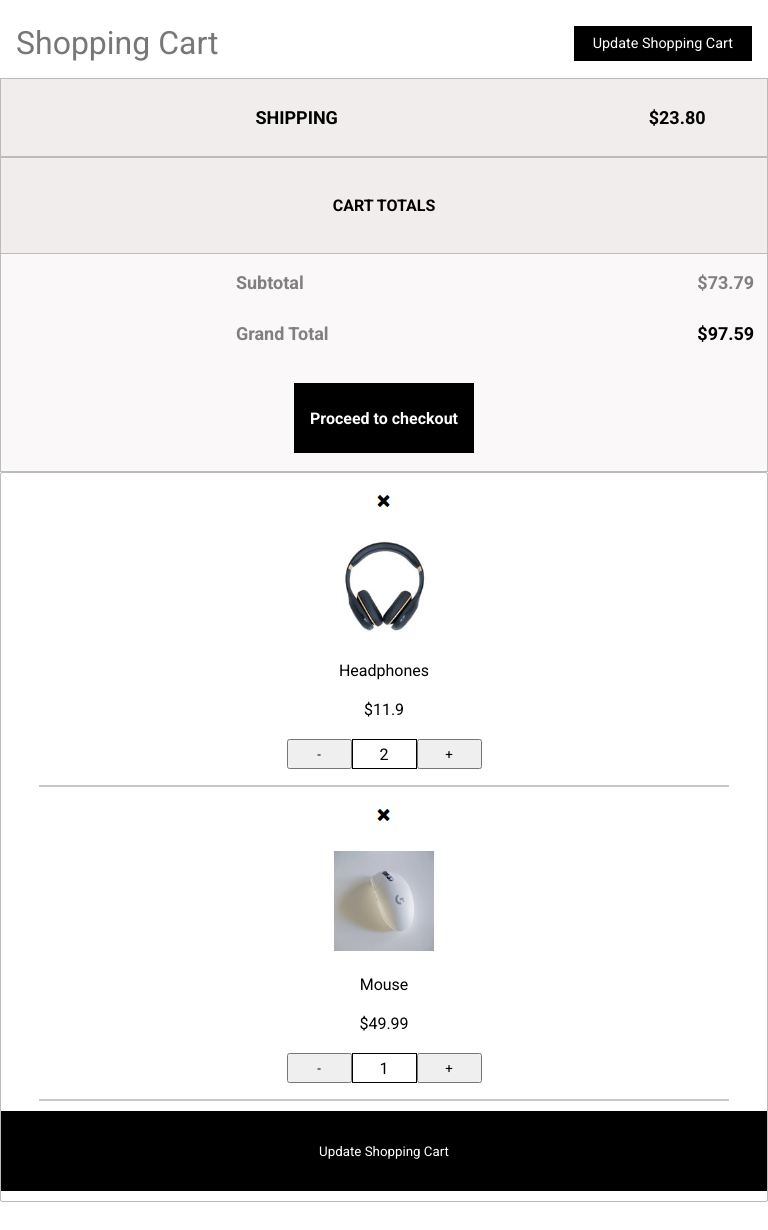
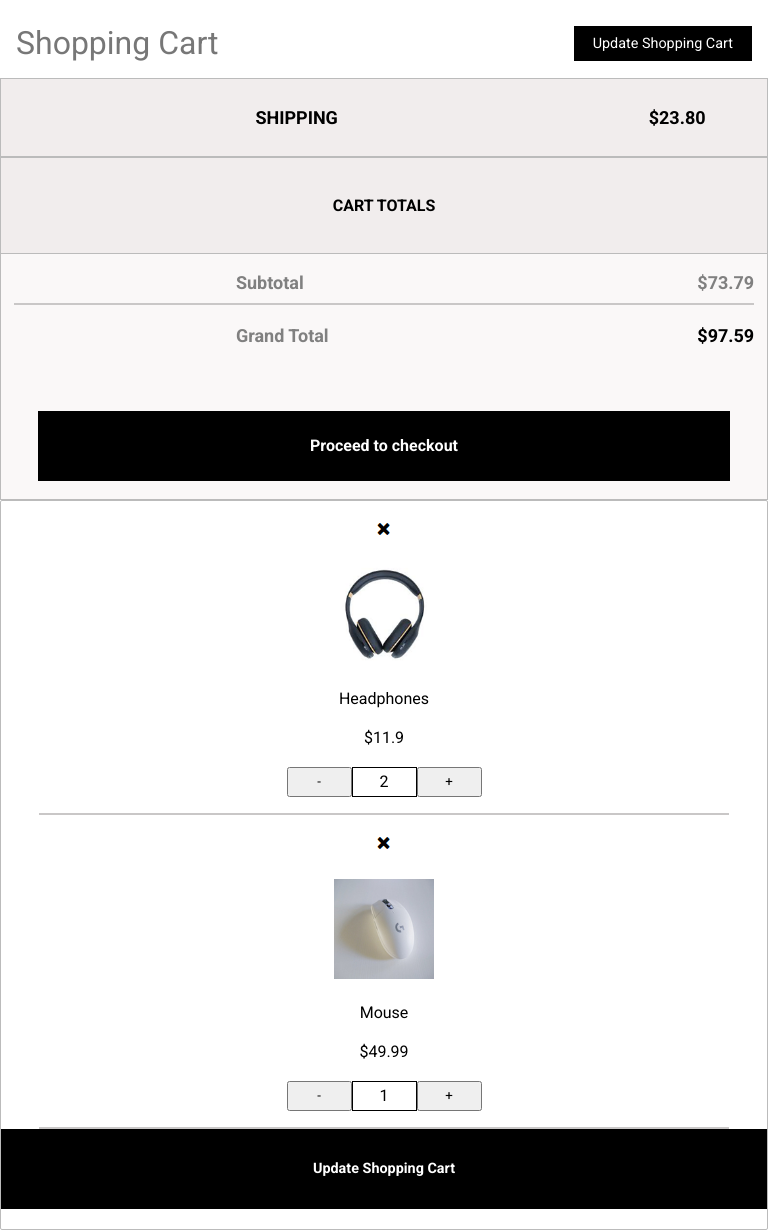
Before and after one commit to MarcinBalejko/react-shopping-cart, a React (Create React App) app: page / in a window 768 px wide. Before the commit the page ends 1202 px from the top, so only its background shows below. Built offline with nearby package versions, Linux system fonts and the light colour scheme.

Commit message:
:recycle::art: Updated styles

```diff
--- a/src/components/CartFooter.js
+++ b/src/components/CartFooter.js
@@ -7,7 +7,7 @@ const CartFooter = ({ updateSubtotal }) => {
       <hr></hr>
       <div className="cart-container__cart-footer">
         <button
-          className="update-cart-btn btn"
+          className="update-cart-lower__btn btn"
           onClick={() => updateSubtotal()}
         >
           Update Shopping Cart
--- a/src/components/Header.js
+++ b/src/components/Header.js
@@ -4,8 +4,8 @@ import { Link } from "react-router-dom";
 
 const Header = ({ disableHeaderBtn }) => {
   return (
-    <header>
-      <div className="header-items">
+    <header className="header">
+      <div className="header__items">
         <div className="header__brand">Shopping Cart</div>
 
         <Link to={"/checkout"}>
--- a/src/components/ShippingScreen.js
+++ b/src/components/ShippingScreen.js
@@ -15,19 +15,19 @@ const ShippingScreen = ({ shippingPrice, subtotal, grandtotal }) => {
             <p>CART TOTALS</p>
           </div>
           <div className="totals-wrapper">
-            <div className="subtotal-display">
+            <div className="subtotal__display">
               <span>Subtotal</span>
-              <span className="subtotal-price">${subtotal.toFixed(2)}</span>
+              <span className="subtotal__price">${subtotal.toFixed(2)}</span>
             </div>
-            <div className="grand-total-display">
+            <div className="grand-total__display">
               <span>Grand Total</span>
-              <span className="grand-total-price">
+              <span className="grand-total__price">
                 ${grandtotal.toFixed(2)}
               </span>
             </div>
             <div className="ship-checkout">
               <Link to={"/checkout"}>
-                <button className="ship-checkout-btn btn">
+                <button className="ship-checkout__btn btn">
                   Proceed to checkout
                 </button>
               </Link>
--- a/src/sass/_cart-footer.scss
+++ b/src/sass/_cart-footer.scss
@@ -1,3 +1,23 @@
+.cart-container__cart-footer {
+  flex: 2;
+  display: flex;
+  align-items: flex-start;
+  justify-content: flex-end;
+  min-height: 100px;
+}
+
+.update-cart-lower__btn {
+  min-height: 50px;
+  font-size: 0.9rem;
+  font-weight: 700;
+  padding: 10px 20px;
+  color: #fff;
+  background-color: #000;
+  @include btn-common;
+  margin-top: 2%;
+  margin-right: 8%;
+}
+
 @media (max-width: 880px) {
   .cart-container__cart-footer {
     flex: 2;
@@ -5,10 +25,16 @@
     padding: 0;
   }
 
-  .update-cart-btn {
-    width: 100%;
+  .update-cart-lower__btn {
+    width: 100vw;
     height: 80px;
     padding: 20px;
-    margin: 0px auto 0px auto;
+    margin: 0px 0px;
+    margin-right: 0;
+    padding: 10px 20px;
+    color: #fff;
+    background-color: #000;
+    font-weight: 700;
+    @include btn-common;
   }
 }
--- a/src/sass/_cart.scss
+++ b/src/sass/_cart.scss
@@ -4,6 +4,24 @@
   height: auto;
   margin: 0 3rem;
   display: flex;
+
+  &__prod-screen {
+    width: 100%;
+    min-height: 60vh;
+    border: 1px solid #bbb;
+    border-radius: 2px;
+    flex: 8;
+    display: flex;
+    flex-direction: column;
+  }
+
+  &__cart-footer {
+    flex: 2;
+    display: flex;
+    align-items: flex-start;
+    justify-content: flex-end;
+    min-height: 100px;
+  }
 }
 
 .btn {
@@ -31,45 +49,36 @@
   @include centralize-space;
   font-weight: 700;
   color: rgb(95, 93, 93);
-  margin: 5% 10% 2% 45%;
+  margin-left: 45%;
+  margin-right: 10%;
+
+  margin-top: 5%;
+  margin-bottom: 2%;
 }
 
 hr {
   height: 2px;
   border: none;
-  background-color: $smoke-color;
+  background-color: rgb(201, 199, 199);
   width: 90%;
   margin: auto;
-}
-
-.cart-container__prod-screen {
-  width: 100%;
-  min-height: 60vh;
-  border: 1px solid #bbb;
-  border-radius: 2px;
-  flex: 8;
-  display: flex;
-  flex-direction: column;
-}
-
-.cart-container__cart-footer {
-  flex: 2;
-  display: flex;
-  align-items: flex-start;
-  justify-content: flex-end;
-  min-height: 100px;
 }
 
 .update-cart-btn {
   padding: 10px 20px;
   color: #fff;
   background-color: #000;
-  @include btn-common;
+  outline: none;
+  border: none;
   margin-top: 2%;
   margin-right: 8%;
 }
 
+/* MEDIA QUERIES */
+
 @media (max-width: 880px) {
+  /* CART CONTAINER */
+
   .cart-container {
     height: auto;
     margin: 0;
--- a/src/sass/_shipping-screen.scss
+++ b/src/sass/_shipping-screen.scss
@@ -1,13 +1,19 @@
 /* SHIPPING SCREEN */
 
-.cart-container__ship-screen {
+.cart-container {
+  &__ship-screen {
     flex: 4;
   }
 
-.cart-container__ship-content {
+  &__ship-content {
     max-width: 90%;
     margin: auto;
     height: 70%;
+  }
+
+  &__ship-content {
+    height: 500px;
+  }
 }
 
 .shipping-container {
@@ -44,26 +50,30 @@
   background: rgb(250, 248, 248);
 }
 
-.subtotal-display {
+.subtotal {
+  &__display {
     margin: 10px 0 20px 0;
     padding-bottom: 10px;
     @include centralize-space;
     color: grey;
     font-weight: 700;
-  border-bottom: 2px solid var(--smoke-color);
+    border-bottom: 2px solid $smoke-color;
+  }
 }
 
-.grand-total-price {
+.grand-total {
+  &__price {
     font-size: 1.2rem;
     color: black;
   }
 
-.grand-total-display {
+  &__display {
     margin: 20px 0 20px 0;
     padding-bottom: 10px;
     @include centralize-space;
     color: grey;
     font-weight: 700;
+  }
 }
 
 .ship-checkout {
@@ -72,9 +82,8 @@
   justify-content: center;
   color: grey;
   font-weight: 700;
-}
 
-.ship-checkout-btn {
+  &__btn {
     margin-top: 5%;
     width: 400px;
     height: 70px;
@@ -85,6 +94,9 @@
     font-weight: 700;
     font-size: 1rem;
   }
+}
+
+/* MEDIA QUERIES */
 
 @media (max-width: 881px) and (min-width: 641px) {
   .shipping-container div:first-child {
@@ -95,28 +107,25 @@
     @include total-style;
   }
 
-  .subtotal-display span:first-child {
+  .subtotal__display span:first-child {
     @include total-style;
   }
 
-  .subtotal-display span:last-child {
+  .subtotal__display span:last-child {
     @include total-style;
   }
 
-  .grand-total-display span:first-child {
+  .grand-total__display span:first-child {
     @include total-style;
   }
 
-  .grand-total-display span:last-child {
+  .grand-total__display span:last-child {
     @include total-style;
   }
 }
 
 @media (max-width: 880px) {
-  body {
-    height: auto;
-    width: auto;
-  }
+  /* SHIPPING SCREEN */
 
   .cart-container__ship-screen {
     flex: 4;
@@ -154,11 +163,11 @@
 
   .ship-checkout {
     margin-bottom: 10px;
-    @include centralize;
   }
 
-  .ship-checkout-btn {
-    width: 100%;
+  .ship-checkout__btn {
+    width: 90vw;
     height: 70px;
+    color: #fff;
   }
 }
--- a/src/sass/main.css
+++ b/src/sass/main.css
@@ -1,4 +1,33 @@
 @import url("https://fonts.googleapis.com/css2?family=Roboto:wght@400;700&display=swap");
+.cart-container__cart-footer {
+  -webkit-box-flex: 2;
+      -ms-flex: 2;
+          flex: 2;
+  display: -webkit-box;
+  display: -ms-flexbox;
+  display: flex;
+  -webkit-box-align: start;
+      -ms-flex-align: start;
+          align-items: flex-start;
+  -webkit-box-pack: end;
+      -ms-flex-pack: end;
+          justify-content: flex-end;
+  min-height: 100px;
+}
+
+.update-cart-lower__btn {
+  min-height: 50px;
+  font-size: 0.9rem;
+  font-weight: 700;
+  padding: 10px 20px;
+  color: #fff;
+  background-color: #000;
+  outline: none;
+  border: none;
+  margin-top: 2%;
+  margin-right: 8%;
+}
+
 @media (max-width: 880px) {
   .cart-container__cart-footer {
     -webkit-box-flex: 2;
@@ -15,11 +44,18 @@
             align-items: center;
     padding: 0;
   }
-  .update-cart-btn {
-    width: 100%;
+  .update-cart-lower__btn {
+    width: 100vw;
     height: 80px;
     padding: 20px;
-    margin: 0px auto 0px auto;
+    margin: 0px 0px;
+    margin-right: 0;
+    padding: 10px 20px;
+    color: #fff;
+    background-color: #000;
+    font-weight: 700;
+    outline: none;
+    border: none;
   }
 }
 
@@ -30,49 +66,6 @@
   display: -webkit-box;
   display: -ms-flexbox;
   display: flex;
-}
-
-.btn {
-  -webkit-transition: all 0.2s linear;
-  transition: all 0.2s linear;
-}
-
-.btn:hover {
-  opacity: 0.7;
-}
-
-.btn:active {
-  -webkit-transform: scale(0.8);
-          transform: scale(0.8);
-}
-
-.btn:disabled {
-  background-color: #777;
-  color: #fff;
-}
-
-.btn:disabled:hover {
-  opacity: 1;
-}
-
-.prod-screen__header {
-  display: -webkit-box;
-  display: -ms-flexbox;
-  display: flex;
-  -webkit-box-pack: justify;
-      -ms-flex-pack: justify;
-          justify-content: space-between;
-  font-weight: 700;
-  color: #5f5d5d;
-  margin: 5% 10% 2% 45%;
-}
-
-hr {
-  height: 2px;
-  border: none;
-  background-color: #c9c7c7;
-  width: 90%;
-  margin: auto;
 }
 
 .cart-container__prod-screen {
@@ -108,6 +101,52 @@ hr {
   min-height: 100px;
 }
 
+.btn {
+  -webkit-transition: all 0.2s linear;
+  transition: all 0.2s linear;
+}
+
+.btn:hover {
+  opacity: 0.7;
+}
+
+.btn:active {
+  -webkit-transform: scale(0.8);
+          transform: scale(0.8);
+}
+
+.btn:disabled {
+  background-color: #777;
+  color: #fff;
+}
+
+.btn:disabled:hover {
+  opacity: 1;
+}
+
+.prod-screen__header {
+  display: -webkit-box;
+  display: -ms-flexbox;
+  display: flex;
+  -webkit-box-pack: justify;
+      -ms-flex-pack: justify;
+          justify-content: space-between;
+  font-weight: 700;
+  color: #5f5d5d;
+  margin-left: 45%;
+  margin-right: 10%;
+  margin-top: 5%;
+  margin-bottom: 2%;
+}
+
+hr {
+  height: 2px;
+  border: none;
+  background-color: #c9c7c7;
+  width: 90%;
+  margin: auto;
+}
+
 .update-cart-btn {
   padding: 10px 20px;
   color: #fff;
@@ -118,7 +157,9 @@ hr {
   margin-right: 8%;
 }
 
+/* MEDIA QUERIES */
 @media (max-width: 880px) {
+  /* CART CONTAINER */
   .cart-container {
     height: auto;
     margin: 0;
@@ -147,8 +188,18 @@ hr {
   }
 }
 
-header {
+/* HEADER */
+.header {
   margin: 3.5rem 3rem 1rem 3rem;
+}
+
+.header__items {
+  display: -webkit-box;
+  display: -ms-flexbox;
+  display: flex;
+  -webkit-box-pack: justify;
+      -ms-flex-pack: justify;
+          justify-content: space-between;
 }
 
 .header__brand {
@@ -170,17 +221,10 @@ header {
   display: none;
 }
 
-.header-items {
-  display: -webkit-box;
-  display: -ms-flexbox;
-  display: flex;
-  -webkit-box-pack: justify;
-      -ms-flex-pack: justify;
-          justify-content: space-between;
-}
-
+/* MEDIA QUERIES */
 @media (max-width: 880px) {
-  header {
+  /* HEADER */
+  .header {
     margin: 1.5rem 1rem 1rem 1rem;
   }
   .header__brand {
@@ -198,7 +242,7 @@ header {
     border: none;
     display: inline;
   }
-  .header-items {
+  .header__items {
     display: -webkit-box;
     display: -ms-flexbox;
     display: flex;
@@ -212,6 +256,21 @@ header {
 }
 
 /* Messages */
+.message {
+  border: 1px solid black;
+  height: 150px;
+  -webkit-box-orient: vertical;
+  -webkit-box-direction: normal;
+      -ms-flex-direction: column;
+          flex-direction: column;
+  display: -webkit-box;
+  display: -ms-flexbox;
+  display: flex;
+  -webkit-box-pack: justify;
+      -ms-flex-pack: justify;
+          justify-content: space-between;
+}
+
 .message__go-back-btn {
   margin-top: 5%;
   width: 400px;
@@ -242,21 +301,6 @@ header {
           flex-direction: column;
   gap: 10%;
   padding: 20px 0 0 0;
-}
-
-.message {
-  border: 1px solid black;
-  height: 150px;
-  -webkit-box-orient: vertical;
-  -webkit-box-direction: normal;
-      -ms-flex-direction: column;
-          flex-direction: column;
-  display: -webkit-box;
-  display: -ms-flexbox;
-  display: flex;
-  -webkit-box-pack: justify;
-      -ms-flex-pack: justify;
-          justify-content: space-between;
 }
 
 .message > div {
@@ -311,7 +355,7 @@ header {
 }
 
 .product-item__product-qty .btn,
-span.product-qty {
+.product-item span.product-qty {
   height: 30px;
   width: 30px;
 }
@@ -341,7 +385,9 @@ span.product-qty {
   border: 1px solid black;
 }
 
+/* MEDIA QUERIES */
 @media (max-width: 880px) {
+  /* PRODUCT ITEM */
   .product-item {
     display: -webkit-box;
     display: -ms-flexbox;
@@ -395,6 +441,10 @@ span.product-qty {
   height: 70%;
 }
 
+.cart-container__ship-content {
+  height: 500px;
+}
+
 .shipping-container {
   font-weight: 700;
   margin-left: 0;
@@ -440,7 +490,7 @@ span.product-qty {
   background: #faf8f8;
 }
 
-.subtotal-display {
+.subtotal__display {
   margin: 10px 0 20px 0;
   padding-bottom: 10px;
   display: -webkit-box;
@@ -451,15 +501,15 @@ span.product-qty {
           justify-content: space-between;
   color: grey;
   font-weight: 700;
-  border-bottom: 2px solid var(--smoke-color);
+  border-bottom: 2px solid #c9c7c7;
 }
 
-.grand-total-price {
+.grand-total__price {
   font-size: 1.2rem;
   color: black;
 }
 
-.grand-total-display {
+.grand-total__display {
   margin: 20px 0 20px 0;
   padding-bottom: 10px;
   display: -webkit-box;
@@ -484,7 +534,7 @@ span.product-qty {
   font-weight: 700;
 }
 
-.ship-checkout-btn {
+.ship-checkout__btn {
   margin-top: 5%;
   width: 400px;
   height: 70px;
@@ -497,6 +547,7 @@ span.product-qty {
   font-size: 1rem;
 }
 
+/* MEDIA QUERIES */
 @media (max-width: 881px) and (min-width: 641px) {
   .shipping-container div:first-child {
     margin-left: 30%;
@@ -506,174 +557,25 @@ span.product-qty {
     margin-left: 30%;
     font-size: large;
   }
-  .subtotal-display span:first-child {
+  .subtotal__display span:first-child {
     margin-left: 30%;
     font-size: large;
   }
-  .subtotal-display span:last-child {
+  .subtotal__display span:last-child {
     margin-left: 30%;
     font-size: large;
   }
-  .grand-total-display span:first-child {
+  .grand-total__display span:first-child {
     margin-left: 30%;
     font-size: large;
   }
-  .grand-total-display span:last-child {
+  .grand-total__display span:last-child {
     margin-left: 30%;
     font-size: large;
   }
 }
 
 @media (max-width: 880px) {
-  body {
-    height: auto;
-    width: auto;
-  }
-  .cart-container__ship-screen {
-    -webkit-box-flex: 4;
-        -ms-flex: 4;
-            flex: 4;
-    border: none;
-    -webkit-box-ordinal-group: 0;
-        -ms-flex-order: -1;
-            order: -1;
-  }
-  .cart-container__ship-content {
-    max-width: 100%;
-    margin: auto;
-    height: 100%;
-  }
-  .shipping-container {
-    font-weight: 700;
-    margin-left: 0;
-    margin-bottom: 0;
-    overflow: hidden;
-    padding: 5% 8%;
-    width: 100%;
-    height: 40px;
-    display: -webkit-box;
-    display: -ms-flexbox;
-    display: flex;
-    -webkit-box-pack: justify;
-        -ms-flex-pack: justify;
-            justify-content: space-between;
-    -webkit-box-align: center;
-        -ms-flex-align: center;
-            align-items: center;
-  }
-  .cart-totals > div:first-child {
-    display: -webkit-box;
-    display: -ms-flexbox;
-    display: flex;
-    -webkit-box-pack: center;
-        -ms-flex-pack: center;
-            justify-content: center;
-    -webkit-box-align: center;
-        -ms-flex-align: center;
-            align-items: center;
-  }
-  .totals-wrapper {
-    padding: 0.5rem 0.8rem;
-    height: 100%;
-    background: #faf8f8;
-  }
-  .ship-checkout {
-    margin-bottom: 10px;
-    display: -webkit-box;
-    display: -ms-flexbox;
-    display: flex;
-    -webkit-box-pack: center;
-        -ms-flex-pack: center;
-            justify-content: center;
-    -webkit-box-align: center;
-        -ms-flex-align: center;
-            align-items: center;
-  }
-  .ship-checkout-btn {
-    width: 100%;
-    height: 70px;
-  }
-}
-
-* {
-  font-family: "Roboto", sans-serif;
-  -webkit-box-sizing: border-box;
-          box-sizing: border-box;
-  margin: 0;
-  padding: 0;
-}
-
-body {
-  height: 100vh;
-}
-
-/* MEDIA QUERIES */
-@media (max-width: 880px) {
-  body {
-    height: auto;
-    width: auto;
-  }
-  /* PRODUCT ITEM */
-  .product-item {
-    display: -webkit-box;
-    display: -ms-flexbox;
-    display: flex;
-    -webkit-box-orient: vertical;
-    -webkit-box-direction: normal;
-        -ms-flex-direction: column;
-            flex-direction: column;
-    gap: 20px;
-  }
-  .product-item__product-qty img:first-child {
-    display: none;
-  }
-  .product-item__product-img img {
-    max-width: 100px;
-    max-height: 100px;
-  }
-  .btn-plus,
-  .btn-minus,
-  .product-qty {
-    min-width: 65px;
-    height: 25px;
-  }
-  .product-qty {
-    width: 25px;
-    height: 25px;
-    text-align: center;
-    display: -webkit-box;
-    display: -ms-flexbox;
-    display: flex;
-    -webkit-box-pack: center;
-        -ms-flex-pack: center;
-            justify-content: center;
-    -webkit-box-align: center;
-        -ms-flex-align: center;
-            align-items: center;
-    border: 1px solid black;
-  }
-  /* PRODUCT SCREEN FOOTER */
-  .cart-container__cart-footer {
-    -webkit-box-flex: 2;
-        -ms-flex: 2;
-            flex: 2;
-    display: -webkit-box;
-    display: -ms-flexbox;
-    display: flex;
-    -webkit-box-pack: center;
-        -ms-flex-pack: center;
-            justify-content: center;
-    -webkit-box-align: center;
-        -ms-flex-align: center;
-            align-items: center;
-    padding: 0;
-  }
-  .update-cart-btn {
-    width: 100%;
-    height: 80px;
-    padding: 20px;
-    margin: 0px auto 0px auto;
-  }
   /* SHIPPING SCREEN */
   .cart-container__ship-screen {
     -webkit-box-flex: 4;
@@ -725,19 +627,37 @@ body {
   }
   .ship-checkout {
     margin-bottom: 10px;
-    display: -webkit-box;
-    display: -ms-flexbox;
-    display: flex;
-    -webkit-box-pack: center;
-        -ms-flex-pack: center;
-            justify-content: center;
-    -webkit-box-align: center;
-        -ms-flex-align: center;
-            align-items: center;
   }
-  .ship-checkout-btn {
-    width: 100%;
+  .ship-checkout__btn {
+    width: 90vw;
     height: 70px;
+    color: #fff;
+  }
+}
+
+* {
+  font-family: "Roboto", sans-serif;
+  -webkit-box-sizing: border-box;
+          box-sizing: border-box;
+  margin: 0;
+  padding: 0;
+}
+
+body {
+  height: 100vh;
+}
+
+/* MEDIA QUERIES */
+@media (max-width: 880px) {
+  .cart-container {
+    -webkit-box-orient: vertical;
+    -webkit-box-direction: normal;
+        -ms-flex-direction: column;
+            flex-direction: column;
+  }
+  body {
+    height: auto;
+    width: auto;
   }
 }
 /*# sourceMappingURL=main.css.map */
--- a/src/sass/main.scss
+++ b/src/sass/main.scss
@@ -1,4 +1,5 @@
 @import url("https://fonts.googleapis.com/css2?family=Roboto:wght@400;700&display=swap");
+
 @import "base";
 @import "cart-footer";
 @import "cart";
@@ -7,7 +8,6 @@
 @import "product-item";
 @import "shipping-screen";
 
-//GENERAL
 * {
   font-family: "Roboto", sans-serif;
   box-sizing: border-box;
@@ -18,104 +18,16 @@
 body {
   height: 100vh;
 }
+
 /* MEDIA QUERIES */
 
 @media (max-width: 880px) {
+  .cart-container {
+    flex-direction: column;
+  }
+
   body {
     height: auto;
     width: auto;
   }
-
-  /* PRODUCT ITEM */
-
-  .product-item {
-    display: flex;
-    flex-direction: column;
-    gap: 20px;
-  }
-
-  .product-item__product-qty img:first-child {
-    display: none;
-  }
-
-  .product-item__product-img img {
-    max-width: 100px;
-    max-height: 100px;
-  }
-
-  .btn-plus,
-  .btn-minus,
-  .product-qty {
-    min-width: 65px;
-    height: 25px;
-  }
-
-  .product-qty {
-    width: 25px;
-    height: 25px;
-    text-align: center;
-    @include centralize;
-    border: 1px solid black;
-  }
-
-  /* PRODUCT SCREEN FOOTER */
-
-  .cart-container__cart-footer {
-    flex: 2;
-    @include centralize;
-    padding: 0;
-  }
-
-  .update-cart-btn {
-    width: 100%;
-    height: 80px;
-    padding: 20px;
-    margin: 0px auto 0px auto;
-  }
-
-  /* SHIPPING SCREEN */
-
-  .cart-container__ship-screen {
-    flex: 4;
-    border: none;
-    order: -1;
-  }
-
-  .cart-container__ship-content {
-    max-width: 100%;
-    margin: auto;
-    height: 100%;
-  }
-
-  .shipping-container {
-    font-weight: 700;
-    margin-left: 0;
-    margin-bottom: 0;
-    overflow: hidden;
-    padding: 5% 8%;
-    width: 100%;
-    height: 40px;
-    @include centralize-space;
-    align-items: center;
-  }
-
-  .cart-totals > div:first-child {
-    @include centralize;
-  }
-
-  .totals-wrapper {
-    padding: 0.5rem 0.8rem;
-    height: 100%;
-    background: rgb(250, 248, 248);
-  }
-
-  .ship-checkout {
-    margin-bottom: 10px;
-    @include centralize;
-  }
-
-  .ship-checkout-btn {
-    width: 100%;
-    height: 70px;
-  }
 }
```
Also changed, not shown: src/sass/_header.scss (+14 -10 lines), src/sass/_messages.scss (+9 -12 lines), src/sass/_product-item.scss (+12 -8 lines), 1 other file (tests, documents, lock files or other folders). Lines whose indentation alone changed are shown as unchanged.
